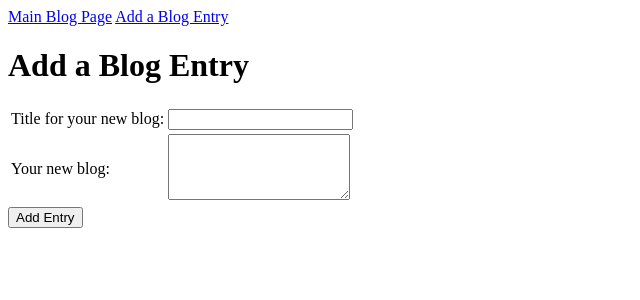
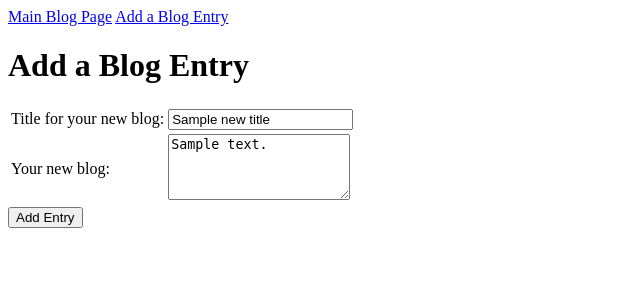
Before and after one commit to pshouse13/blogz, a Flask app: template templates/newpost.html in a window 1280 px wide. Shown: the top 300 px of the page, without its empty margins (0-640 px from the left). Run offline with Flask 2, Linux system fonts and the light colour scheme; the template is opened without the code that fills it: most values are stand-ins (such as "Sample title", 1, 10 or a date in 2020).

Commit message:
more changes

```diff
--- a/main.py
+++ b/main.py
@@ -23,11 +23,10 @@ class Blog(db.Model):
 @app.route('/blog', methods=['POST', 'GET'])
 def blog():
 
-    if request.method == 'POST':
-        title = request.form['title']
-        body = request.form['body']
-
-    return render_template('blog.html')
+    blod_id = request.args.get('id')
+    if blog_id:
+        blog = Blog.query.get(blog_id)
+        return render_template('blog.html', blog=blog)
 
 @app.route('/newpost', methods=['POST', 'GET'])
 def new_post():
@@ -36,10 +35,15 @@ def new_post():
         new_title = request.form['title']
         new_body = request.form['body']
         new_post = Blog(new_title, new_body)
-        db.session.add(new_post)
-        db.session.commit()
+
+        if new_post.is_valid():
+            db.session.add(new_post)
+            db.session.commit()
+        else:
+            flash('You need a title and body to create a new post')
+            return render_template('newpost.html')
     else:
-        return render_template('newpost.html')
+        return render_template('new_post.html')
 
 #run app
 if __name__ == "__main__":
--- a/templates/newpost.html
+++ b/templates/newpost.html
@@ -9,13 +9,13 @@
         <tr>
             <td><label for="title">Title for your new blog:</label></td>
             <td>
-                <input name="title" type="text"/>
+                <input name="title" type="text" value='{{new_title}}'/>
             </td>
         </tr>
         <tr>
             <td><label for="body">Your new blog:</label></td>
             <td>
-                <textarea rows='4' columns='50'></textarea>
+                <textarea rows='4' columns='50' name='body'>{{new_body}}</textarea>
             </td>
         </tr>
     </table>
```
Also changed, not shown: templates/blog.html (+6 -1 lines).
